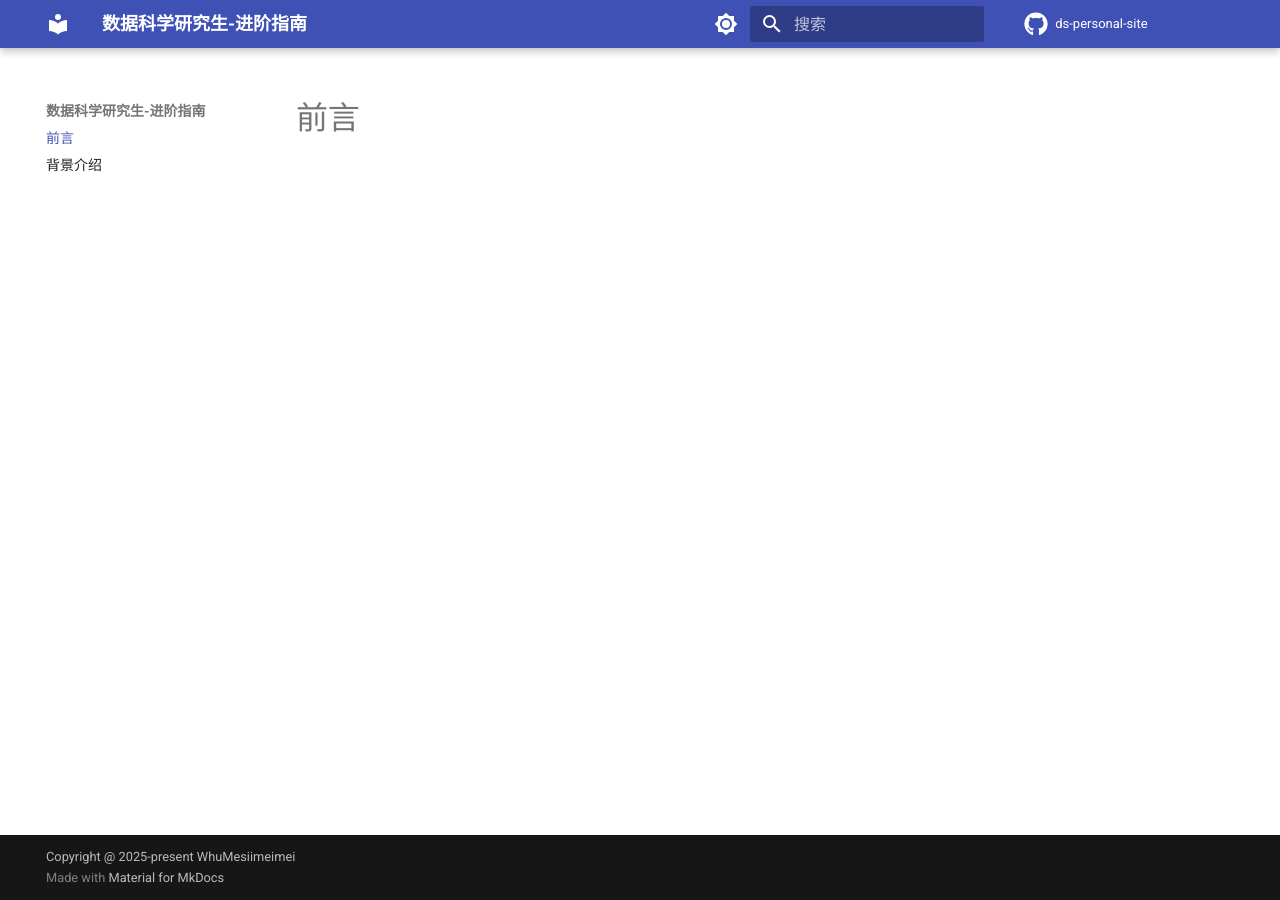
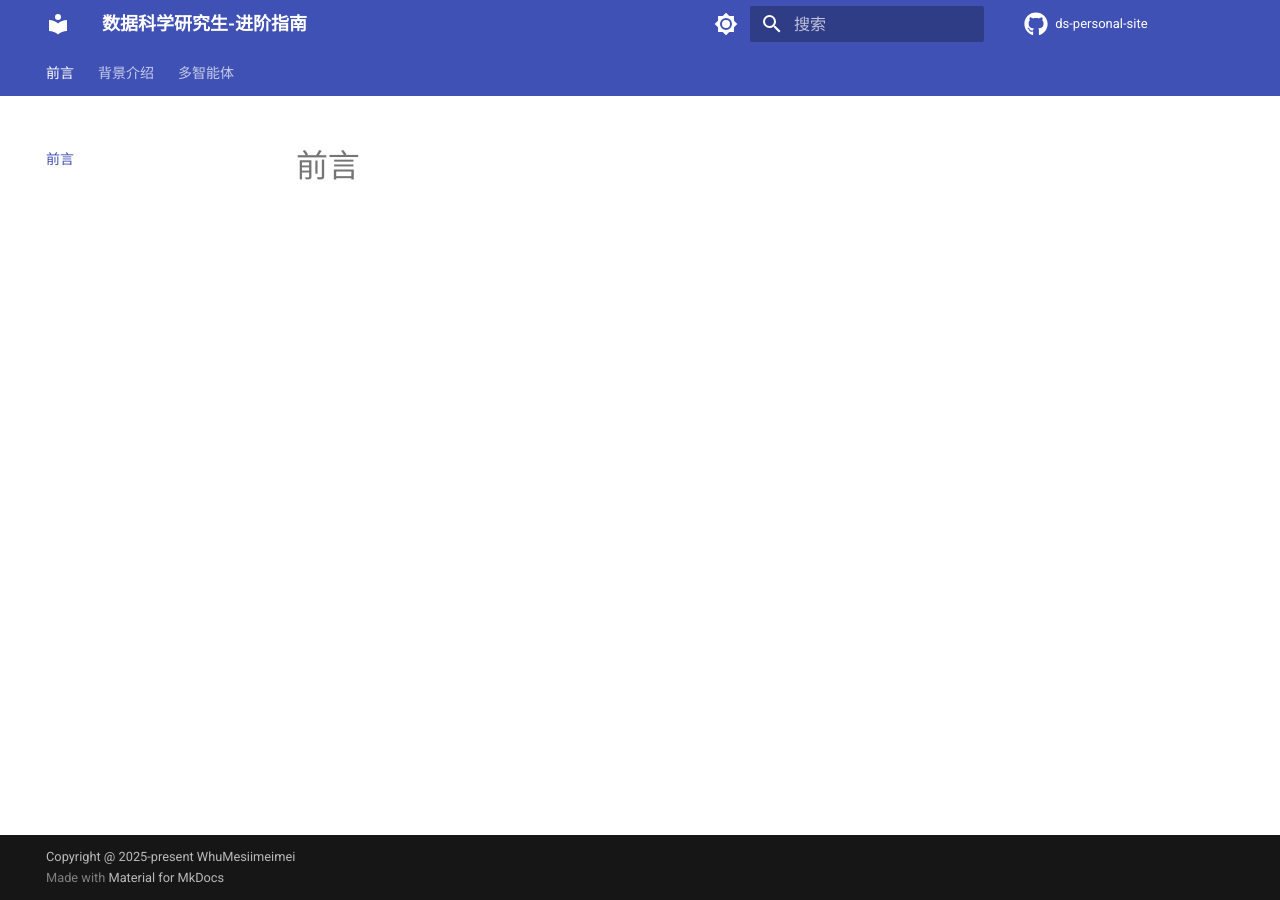
Before and after one commit to Messimeimei/personal-site, an MkDocs documentation site: the page built from docs/index.md, in a window 1280 px wide. Built offline with MkDocs 1.6.1 and Material for MkDocs 9.7.7, drawn with Linux system fonts in a browser that asks for light colours; comment, search, counter and statistics services are not loaded.

Commit message:
增加2级导航

```diff
--- a/mkdocs.yml
+++ b/mkdocs.yml
@@ -24,7 +24,9 @@ theme:
   features:
     - header.autohide
     - navigation.sections
-    - navigation.path
+    - navigation.tabs
 nav:
   - 前言: index.md
   - 背景介绍: introduction/bg-intro.md
+  - 多智能体:
+      - 多智能体介绍: multi-agent/start.md
```
Also changed, not shown: docs/multi-agent/start.md (added, +1 -0 lines).
